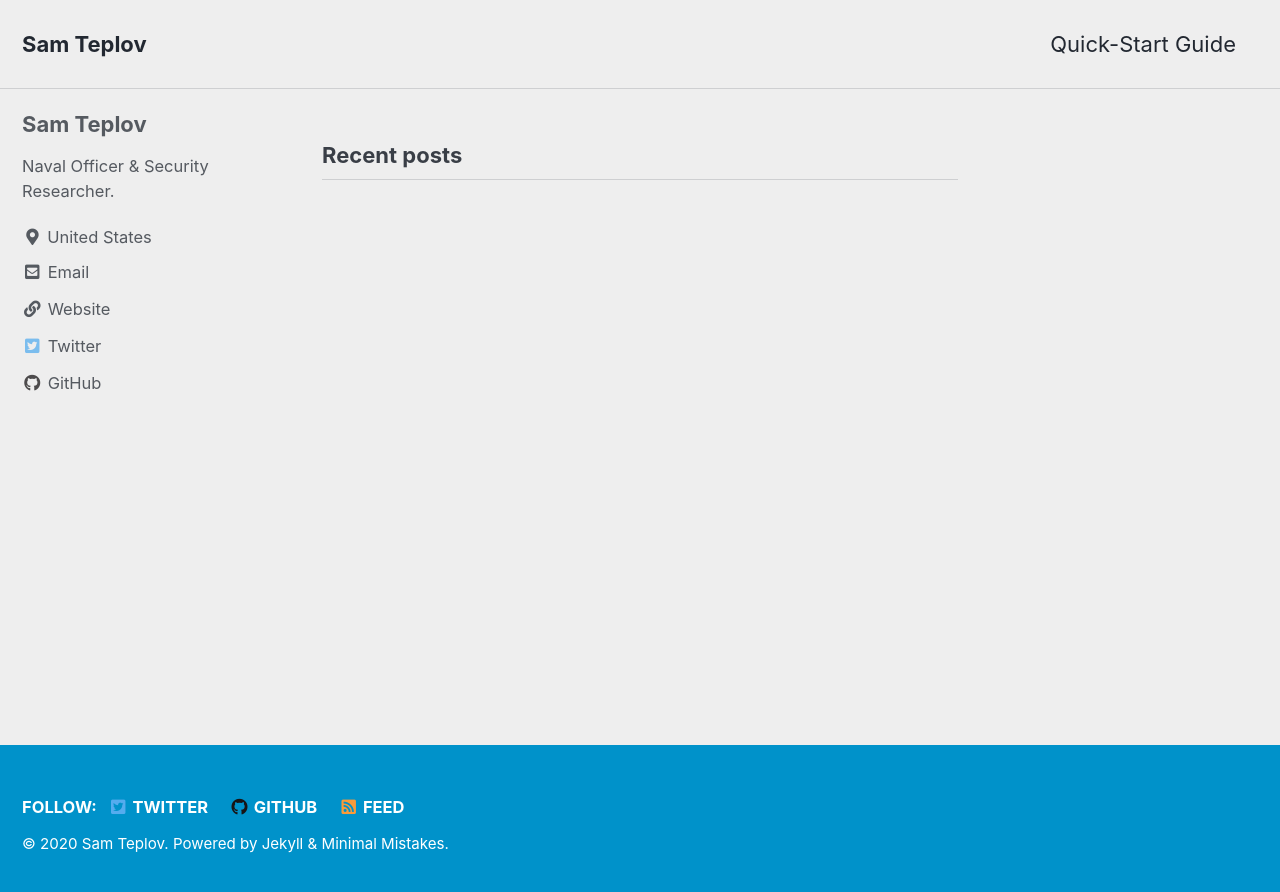
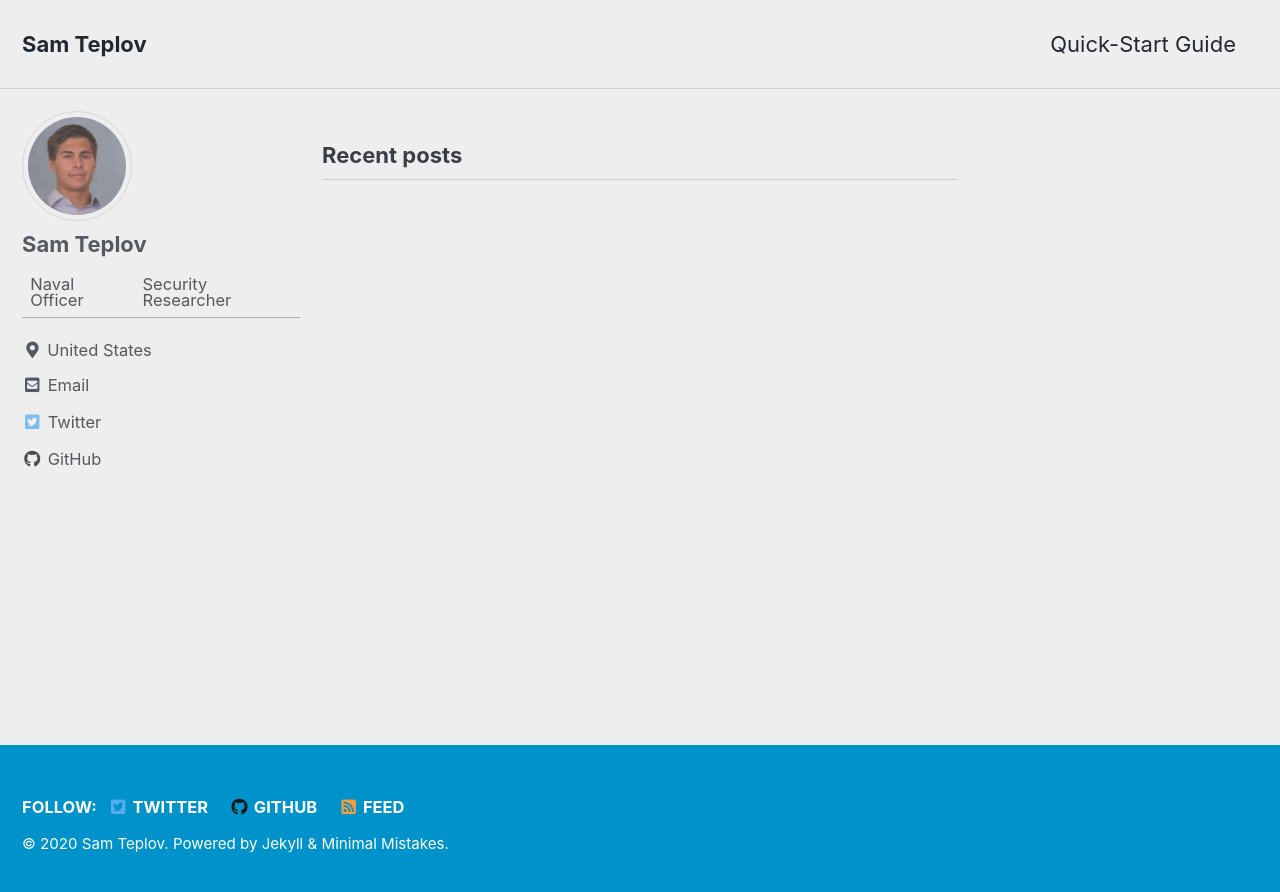
Before and after one commit to samteplov/samteplov.github.io, a Jekyll site: the page built from index.html, in a window 1280 px wide. Shown: the top 892 px of the page. Built offline with Jekyll 4.4.1, drawn with Linux system fonts in a browser that asks for light colours; cached includes are drawn as plain includes; the list of posts is cut into pages by our own code.

Commit message:
added image

```diff
--- a/_config.yml
+++ b/_config.yml
@@ -94,8 +94,8 @@ analytics:
 # Site Author
 author:
   name             : "Sam Teplov"
-  avatar           : # path of avatar image, e.g. "/assets/images/bio-photo.jpg"
-  bio              : "Naval Officer & Security Researcher."
+  avatar           : "/assets/images/avatar.jpeg"
+  bio              : "Naval Officer | Security Researcher"
   location         : "United States"
   email            : #
   links:
@@ -104,7 +104,7 @@ author:
       url: "mailto:samteplov@gmail.com"
     - label: "Website"
       icon: "fas fa-fw fa-link"
-      url: "https://samteplov.com"
+      # url: "https://samteplov.com"
     - label: "Twitter"
       icon: "fab fa-fw fa-twitter-square"
       url: "https://twitter.com/furiousmac"
@@ -265,6 +265,10 @@ compress_html:
   ignore:
     envs: development
 
+collections:
+  portfolio:
+    output: true
+    permalink: /:collection/:path/
 
 # Defaults
 defaults:
```
Also changed, not shown: assets/images/avatar.jpeg (added), 1 other file.
